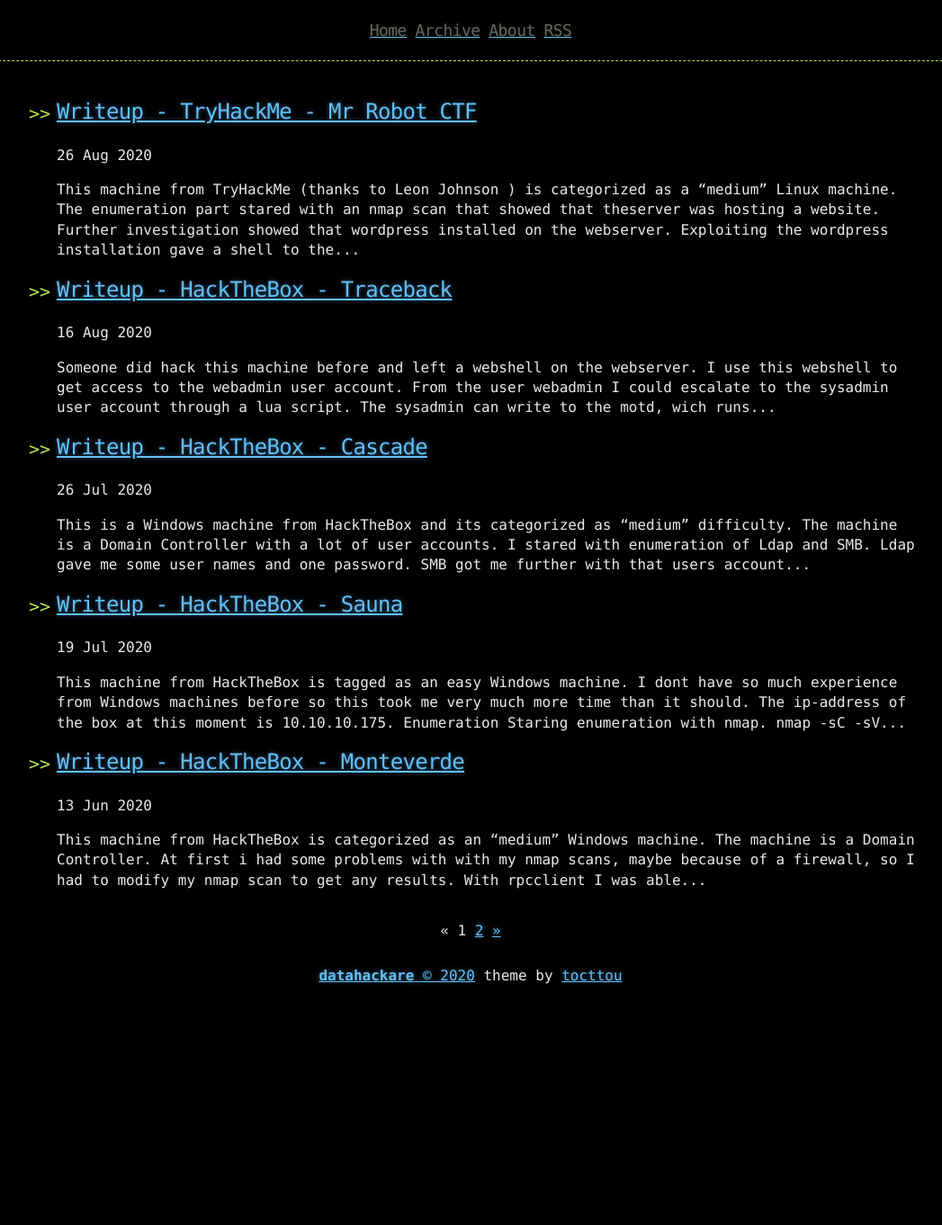
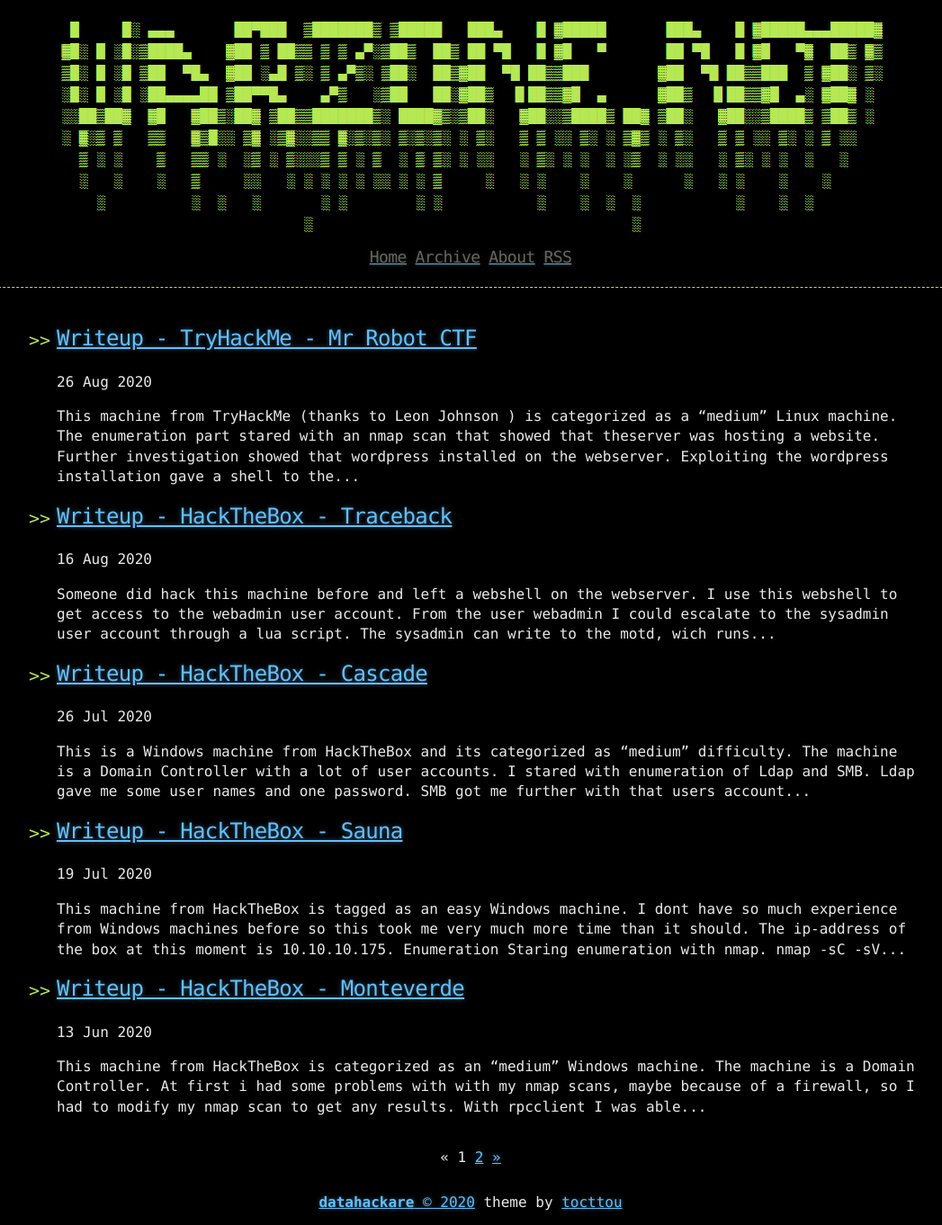
Before and after one commit to datahackare/warz0ne, a Jekyll site: the page built from index.html, in a window 1280 px wide. Shown: the whole page at 90% size, without its empty margins (117-1164 px from the left). Built offline with Jekyll 4.4.1, drawn with Linux system fonts in a browser that asks for light colours; the list of posts is cut into pages by our own code; before the commit the page ends 1110 px from its top, so only the background shows below that.

Commit message:
Update header.html

```diff
--- a/_includes/header.html
+++ b/_includes/header.html
@@ -7,8 +7,8 @@
 
     <div class="header-links">
       <!-- <img src="Pictures/banner.PNG" height="100%"><br /> -->
-      <style><div class="logo"><img src="Pictures/banner.PNG"></div></style>
-    <!--- <pre style="border:black">
+      <div class="logo"><img src="Pictures/banner.PNG"></div>
+      <!---
  █     █░ ▄▄▄       ██▀███  ▒███████▒ ▒█████   ███▄    █ ▓█████       ███▄    █ ▓█████▄▄▄█████▓
 ▓█░ █ ░█░▒████▄    ▓██ ▒ ██▒▒ ▒ ▒ ▄▀░▒██▒  ██▒ ██ ▀█   █ ▓█   ▀       ██ ▀█   █ ▓█   ▀▓  ██▒ ▓▒
 ▒█░ █ ░█ ▒██  ▀█▄  ▓██ ░▄█ ▒░ ▒ ▄▀▒░ ▒██░  ██▒▓██  ▀█ ██▒▒███        ▓██  ▀█ ██▒▒███  ▒ ▓██░ ▒░
@@ -19,7 +19,7 @@
   ░   ░    ░   ▒     ░░   ░ ░ ░ ░ ░ ░░ ░ ░ ▒     ░   ░ ░    ░    ░      ░   ░ ░    ░    ░
     ░          ░  ░   ░       ░ ░        ░ ░           ░    ░  ░  ░           ░    ░  ░
                             ░                                     ░
-</pre> -->
+-->
        {% include links.html %}
     </div>
   </div>
```
